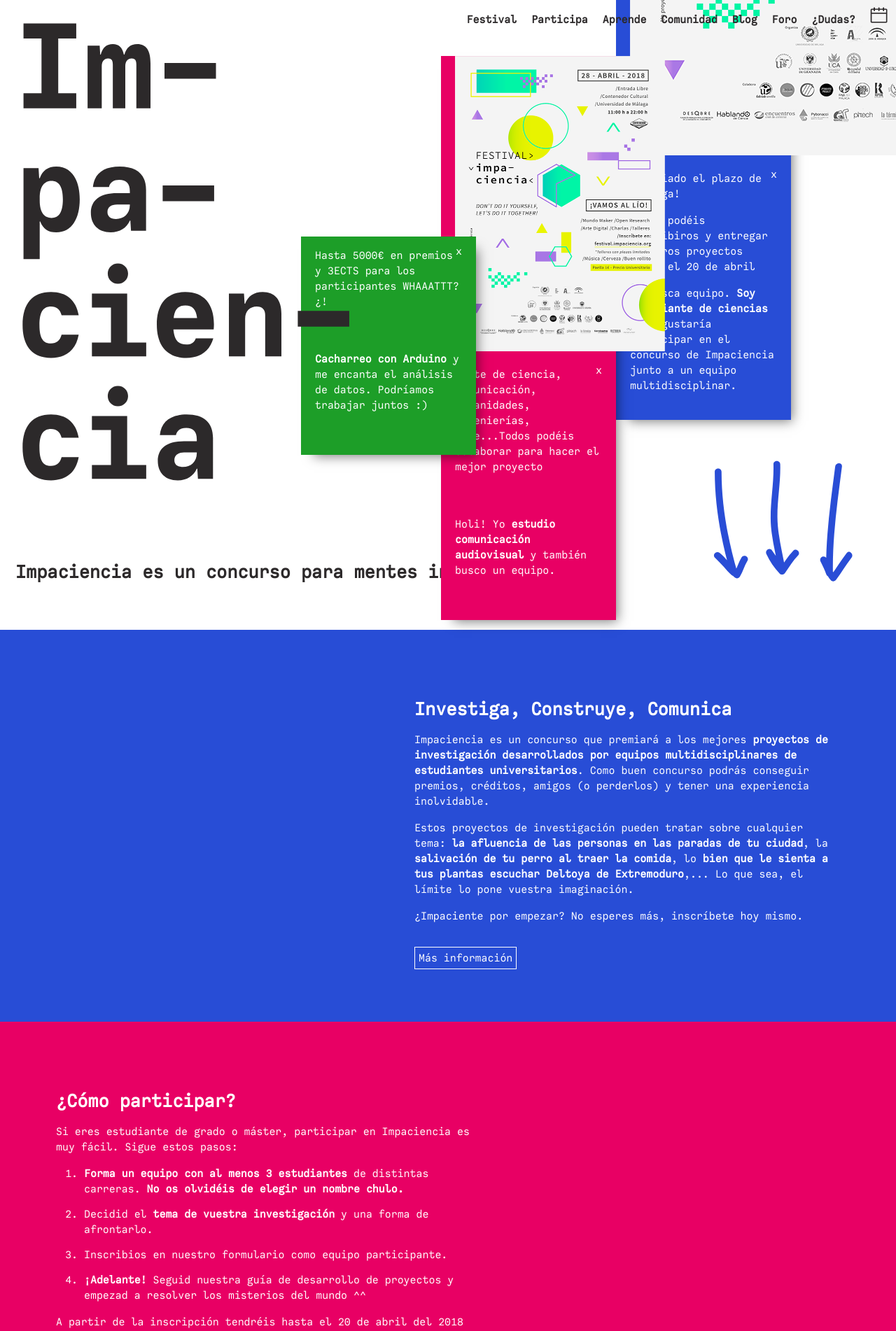
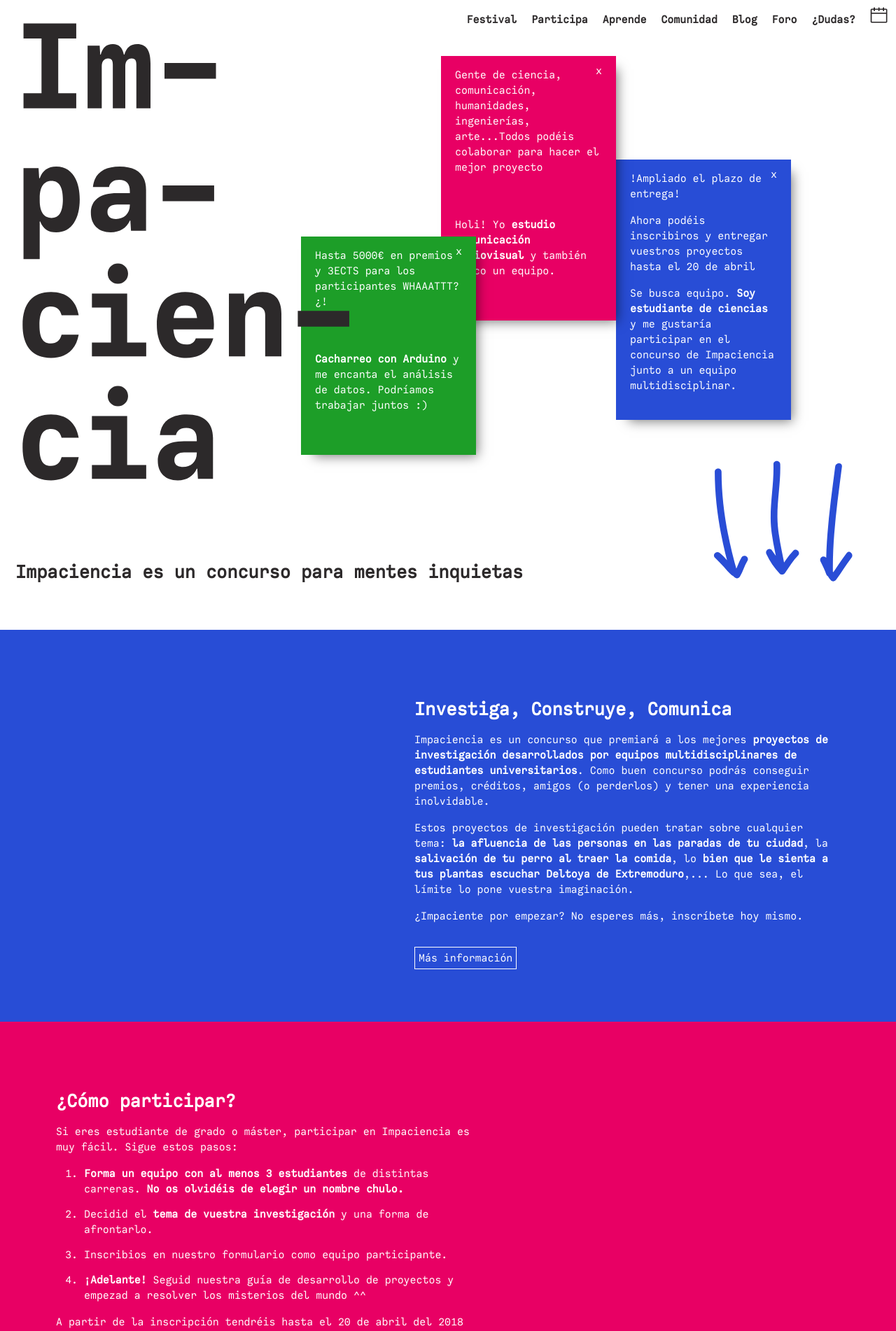
Before and after one commit to Impaciencia/impaciencia.github.io, a Jekyll site: the page built from index.html, in a window 1280 px wide. Shown: the top 1902 px of the page at 70% size. Built offline with Jekyll 4.4.1, drawn with Linux system fonts in a browser that asks for light colours; some web fonts are replaced; comment, search, counter and statistics services are not loaded.

Commit message:
Update index.html

```diff
--- a/index.html
+++ b/index.html
@@ -10,7 +10,7 @@ id: home
 	<!-- <iframe src="https://player.vimeo.com/video/235742861" width="840" height="473"frameborder="0" webkitallowfullscreen mozallowfullscreen allowfullscreen></iframe> -->
 	<h1> Impaciencia es un concurso para mentes inquietas </h1>
 	<div class="postit1">
-		<a target="_blank" href="http://festival.impaciencia.org"><img src="{{site.baseurl}}/img/Cartel-A3-definitivo_peque.png"></a>
+		<!--<a target="_blank" href="http://festival.impaciencia.org"><img src="{{site.baseurl}}/img/Cartel-A3-definitivo_peque.png"></a>-->
 		<div class="cerrarpostit"> x </div>
 		<p> !Ampliado el plazo de entrega! </p>
 		<p>Ahora podéis inscribiros y entregar vuestros proyectos hasta el 20 de abril</p>
@@ -18,7 +18,7 @@ id: home
 	</div>
 
 	<div class="postit2">
-		<a target="_blank" href="http://festival.impaciencia.org"><img width="300px" src="{{site.baseurl}}/img/Cartel-A3-definitivo_peque.png"></a>
+		<!--<a target="_blank" href="http://festival.impaciencia.org"><img width="300px" src="{{site.baseurl}}/img/Cartel-A3-definitivo_peque.png"></a>-->
 		 <div class="cerrarpostit"> x </div>
 		<p> Gente de ciencia, comunicación, humanidades, ingenierías, arte...Todos podéis colaborar para hacer el mejor proyecto   </br> </br> </br> </p>
 		 <p> Holi! Yo <b>estudio comunicación audiovisual</b> y también busco un equipo. </br> </br> </br> </p>
```
